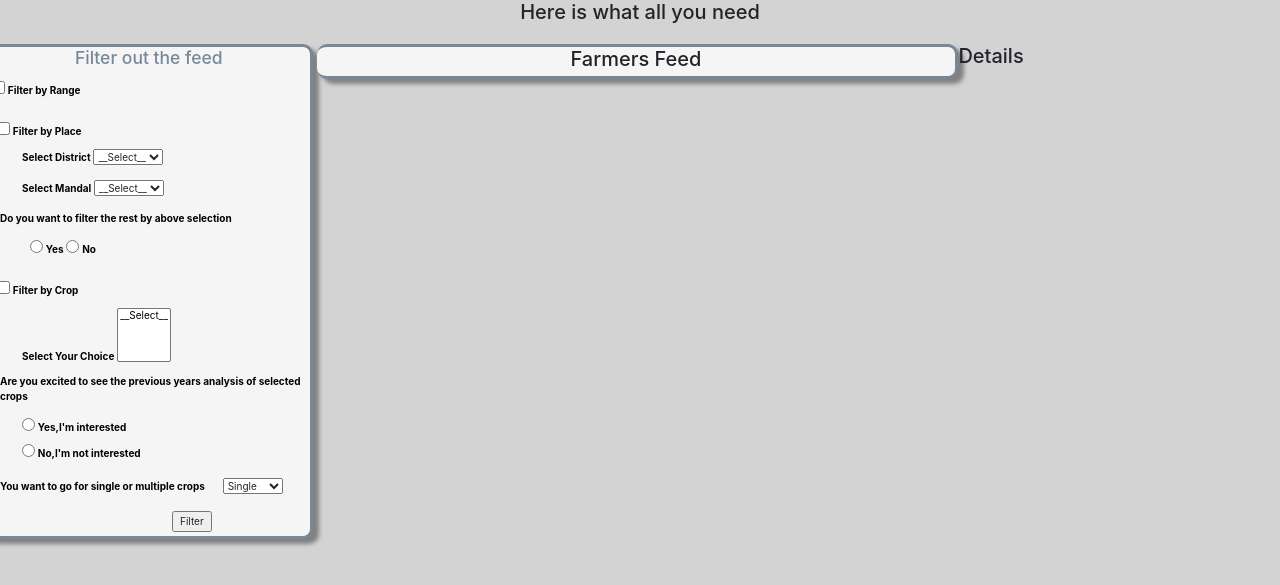
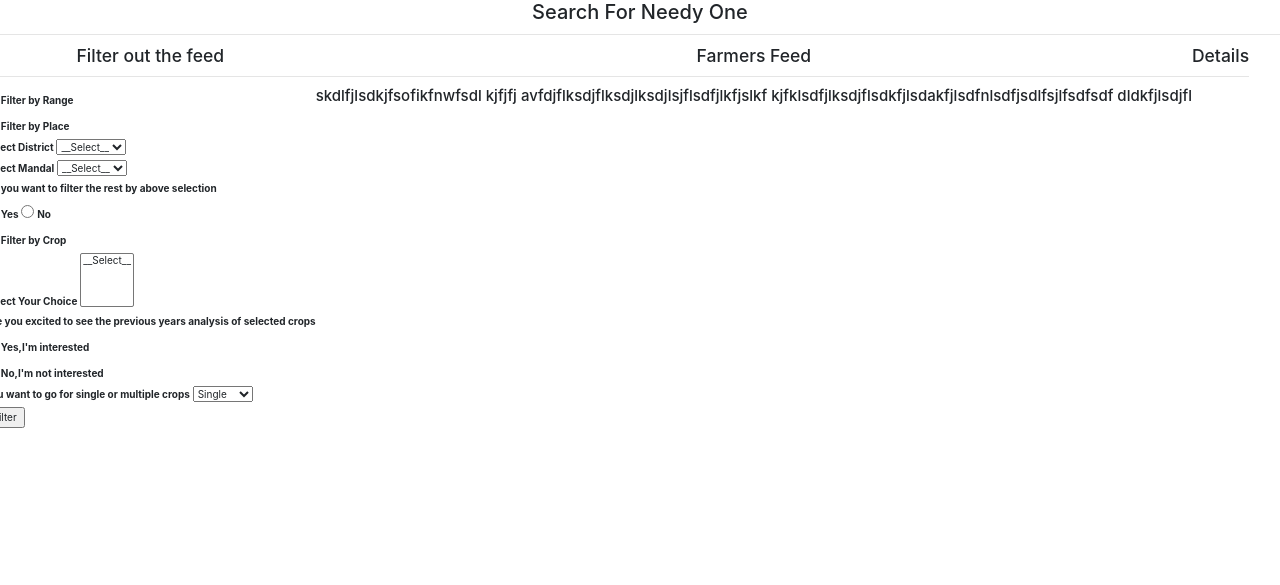
Before and after one commit to saiteja5b1/btech-project, a Flask app: template application/templates/services.html in a window 1280 px wide. Shown: the top 585 px of the page. Run offline with Flask 2, Linux system fonts and the light colour scheme; the template is opened without the code that fills it, so the values that code supplies are empty; some libraries are stand-ins or nearby versions.

Commit message:
Update services.html

```diff
--- a/application/templates/services.html
+++ b/application/templates/services.html
@@ -1,7 +1,6 @@
 <html>
-
     <head>
-    <link rel="stylesheet" href="{{url_for('static',filename='services.css')}}">
+    <link rel="stylesheet" href="{{url_for('static',filename='farmersearch.css')}}">
     <meta name="viewport" content="width=device-width, initial-scale=1">
         <meta http-equiv="Cache-Control" control="no-cache, no-store, must-revalidate" />
         <meta http-equiv="Pragma" content="no-cache" />
@@ -11,38 +10,36 @@
         <script src="https://ajax.googleapis.com/ajax/libs/jquery/3.4.1/jquery.min.js"></script>
         <script src="https://maxcdn.bootstrapcdn.com/bootstrap/3.4.1/js/bootstrap.min.js"></script>
         <script src="https://ajax.googleapis.com/ajax/libs/jquery/3.4.1/jquery.min.js"></script>
-    <link rel="stylesheet" href="https://stackpath.bootstrapcdn.com/bootstrap/4.4.1/css/bootstrap.min.css"
-        integrity="sha384-Vkoo8x4CGsO3+Hhxv8T/Q5PaXtkKtu6ug5TOeNV6gBiFeWPGFN9MuhOf23Q9Ifjh" crossorigin="anonymous">
+        <link rel="stylesheet" href="https://stackpath.bootstrapcdn.com/bootstrap/4.4.1/css/bootstrap.min.css" integrity="sha384-Vkoo8x4CGsO3+Hhxv8T/Q5PaXtkKtu6ug5TOeNV6gBiFeWPGFN9MuhOf23Q9Ifjh" crossorigin="anonymous">
         </head>
-
     <body id="body">
-    <h2>
-        <center>Here is what all you need</center>
-    </h2>
+        <div class="root">
+            <h2><center>Search For Needy One</center></h2>
+        </div>
+        <hr>
         <div class="row">
             <div class="column-1">
-            <h3>
-                <center>Filter out the feed</center>
-            </h3>
+                <h3><center>Filter out the feed</center></h3>
+                <hr>
         <!-- <legend>Filter</legend> -->
                 <div class="mainsearch" id="aaa">
                     <div class="a">
-                    <input type="checkbox" id="by_afford" />
+                        <input type="checkbox" id="by_afford"/>
                         <label for="range">Filter by Range</label>
                     </div>
                     <div class="madya" id="for_range">
                         <div class="inner-a">
                             <label for="start_range">From</label>
-                        <input type="number" id="start" />
+                            <input type="number" id="start"/>
                         </div>
                         <div class="inner-b">
                             <label id="end_range" for="end_range">To</label>
-                        <input type="number" id="end" />
+                            <input type="number" id="end"/>
                         </div>
                         </class>
                     </div>
                     <div class="c">
-                    <input type="checkbox" id="by_place" />
+                        <input type="checkbox" id="by_place"/>
                         <label for="place">Filter by Place</label>
                     </div>
                     <div class="madhya1" id="for_place">
@@ -70,7 +67,7 @@
                     </div>
                     </div>
                     <div class="d">
-                    <input type="checkbox" id="by_crop" />
+                        <input type="checkbox" id="by_crop"/>
                         <label for="crop">Filter by Crop</label>
                     </div>
                     <div class="madhya2" id="for_crop">
@@ -100,26 +97,29 @@
                             <option val="1">Multiple</option>
                         </select>
                     </div>
-                <input type="submit" id="filter" value="Filter" />
+                    <input type="submit" id="filter" value="Filter"/>
                 </div>
             </div>
                 <div class="column-2">
-            <h2>
-                <center>Farmers Feed</center>
-            </h2>
+                    <h3><center>Farmers Feed</center></h3>
+                    <hr>
+                    <div class="help-1">
+                        <h4>skdlfjlsdkjfsofikfnwfsdl kjfjfj avfdjflksdjflksdjlksdjlsjflsdfjlkfjslkf
+                            kjfklsdfjlksdjflsdkfjlsdakfjlsdfnlsdfjsdlfsjlfsdfsdf
+                            dldkfjlsdjfl
+                        </h4>
                     </div>
-        <div class="column-3">
-            <h2>
-                <center>Details</center>
-            </h2>
+                </div>
+                <div class="containeer-fluid">
+                    <h3><center>Details</center></h3>
+                    <hr>
                 </div>
         </div>
     </body>
     <!-- <script type="text/javascript" src="{{url_for('static',filename='js/filtermain.js')}}"></script> -->
     <script>
-    $(document).ready(function () {
+        $(document).ready(function(){
             $('#for_range').hide();
         })
     </script>
-
 </html>
```
Lines whose indentation alone changed are shown as unchanged.
